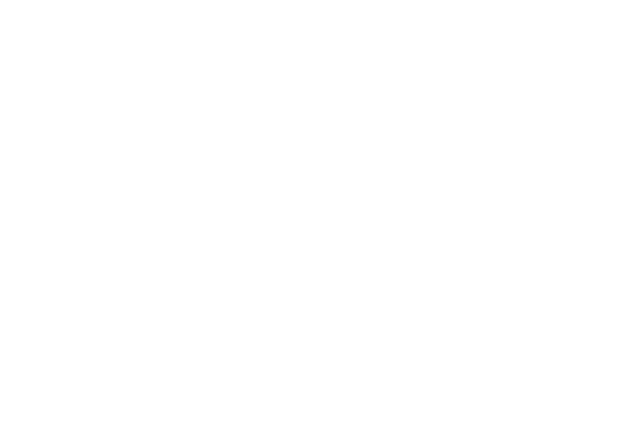
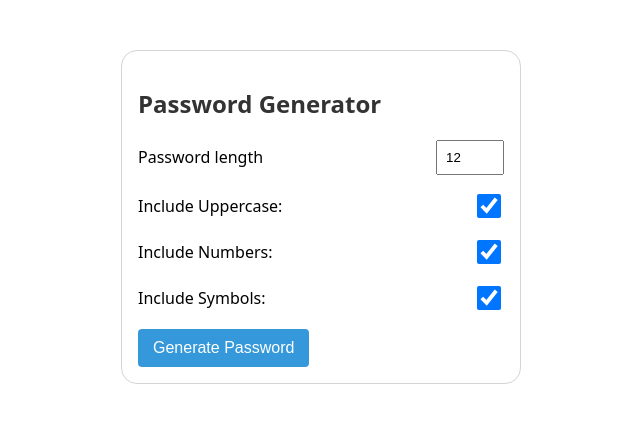
Before and after one commit to Steffen-Svenningsen/ten-vue-projects, a Vue app: page /password-generator in a window 1280 px wide. Before the commit this address had no page. Shown: the top 422 px of the page, without its empty margins (319-959 px from the left). Built offline with nearby package versions, Linux system fonts and the light colour scheme.

Commit message:
Project 6

```diff
--- a/src/components/NavigationMenu.vue
+++ b/src/components/NavigationMenu.vue
@@ -5,6 +5,7 @@
     <router-link to="/calculator">Calculator</router-link>
     <router-link to="/accordion">Accordion</router-link>
     <router-link to="/form-validation">Form Validation</router-link>
+    <router-link to="/password-generator">Password Generator</router-link>
   </nav>
 </template>
 
--- a/src/router/index.js
+++ b/src/router/index.js
@@ -32,6 +32,11 @@
       path: '/form-validation',
       name: 'form-validation',
       component: () => import('../views/projects/FormValidation.vue')
+    },
+    {
+      path: '/password-generator',
+      name: 'password-generator',
+      component: () => import('../views/projects/PasswordGenerator.vue')
     }
   ]
 })
--- /dev/null
+++ b/src/views/projects/PasswordGenerator.vue
@@ -0,0 +1,116 @@
+<script setup>
+import { ref } from 'vue'
+
+const passwordLength = ref(12)
+const includeUppercase = ref(true)
+const includeNumbers = ref(true)
+const includeSymbols = ref(true)
+const generatedPassword = ref('')
+
+const generatePassword = () => {
+  const lowercaseChars = 'abcdefghijklmnopqrstuvwxyz'
+  const uppercaseChars = includeUppercase.value ? 'ABCDEFGHIJKLMNOPQRSTUVWXYZ' : ''
+  const numberChars = includeNumbers.value ? '0123456789' : ''
+  const symbolChars = includeSymbols.value ? '!@#$%^&*()_+{}[]:;<>,.?/~`|' : ''
+
+  const allChars = lowercaseChars + uppercaseChars + numberChars + symbolChars
+
+  let password = ''
+
+  for (let i = 0; i < passwordLength.value; i++) {
+    const randomIndex = Math.floor(Math.random() * allChars.length)
+    password += allChars[randomIndex]
+  }
+
+  generatedPassword.value = password
+}
+</script>
+
+<template>
+  <div class="password-generator-container">
+    <h2 class="password-generator-title">Password Generator</h2>
+    <div class="flex-container">
+      <label for="length">Password length</label>
+      <input type="number" id="length" v-model="passwordLength" min="4" max="32" />
+    </div>
+
+    <div class="flex-container">
+      <label for="includeUppercase">Include Uppercase: </label>
+      <input type="checkbox" id="includeUppercase" v-model="includeUppercase" />
+    </div>
+
+    <div class="flex-container">
+      <label for="includeNumbers">Include Numbers: </label>
+      <input type="checkbox" id="includeNumbers" v-model="includeNumbers" />
+    </div>
+
+    <div class="flex-container">
+      <label for="includeSymbols">Include Symbols: </label>
+      <input type="checkbox" id="includeSymbols" v-model="includeSymbols" />
+    </div>
+
+    <button @click="generatePassword" class="generate-button">Generate Password</button>
+
+    <div v-if="generatedPassword" class="generated-password">
+      <strong>Your password:</strong> {{ generatedPassword }}
+    </div>
+  </div>
+</template>
+
+<style scoped>
+.password-generator-container {
+  max-width: 400px;
+  margin: 50px auto;
+  box-sizing: border-box;
+  padding: 16px;
+  border-radius: 16px;
+  border: 1px solid #d4d4d4;
+}
+
+.password-generator-title {
+  font-size: 24px;
+  color: #333;
+  margin-bottom: 20px;
+}
+
+.flex-container {
+  display: flex;
+  justify-content: space-between;
+  margin: 16px 0;
+  align-items: center;
+}
+
+input[type='checkbox'] {
+  cursor: pointer;
+  width: 24px;
+  height: 24px;
+}
+
+input {
+  width: fit-content;
+  padding: 8px;
+}
+
+.generate-button {
+  padding: 10px 15px;
+  font-size: 16px;
+  background-color: #3498db;
+  color: #fff;
+  border: none;
+  border-radius: 4px;
+  cursor: pointer;
+}
+
+.generate-button:hover {
+  background-color: #2980b9;
+}
+
+.generated-password {
+  margin-top: 20px;
+  padding: 15px;
+  border: 1px solid #ddd;
+  border-radius: 4px;
+  background-color: #f9f9f9;
+  color: #333;
+}
+</style>
```
